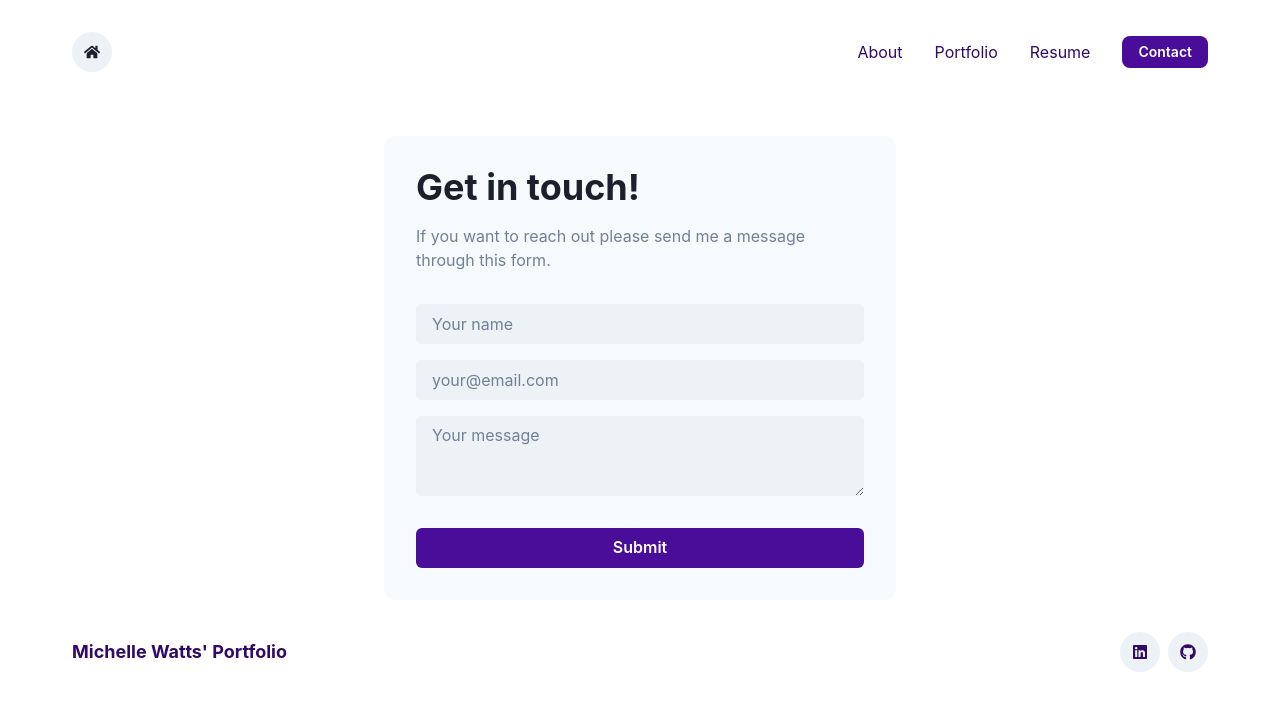
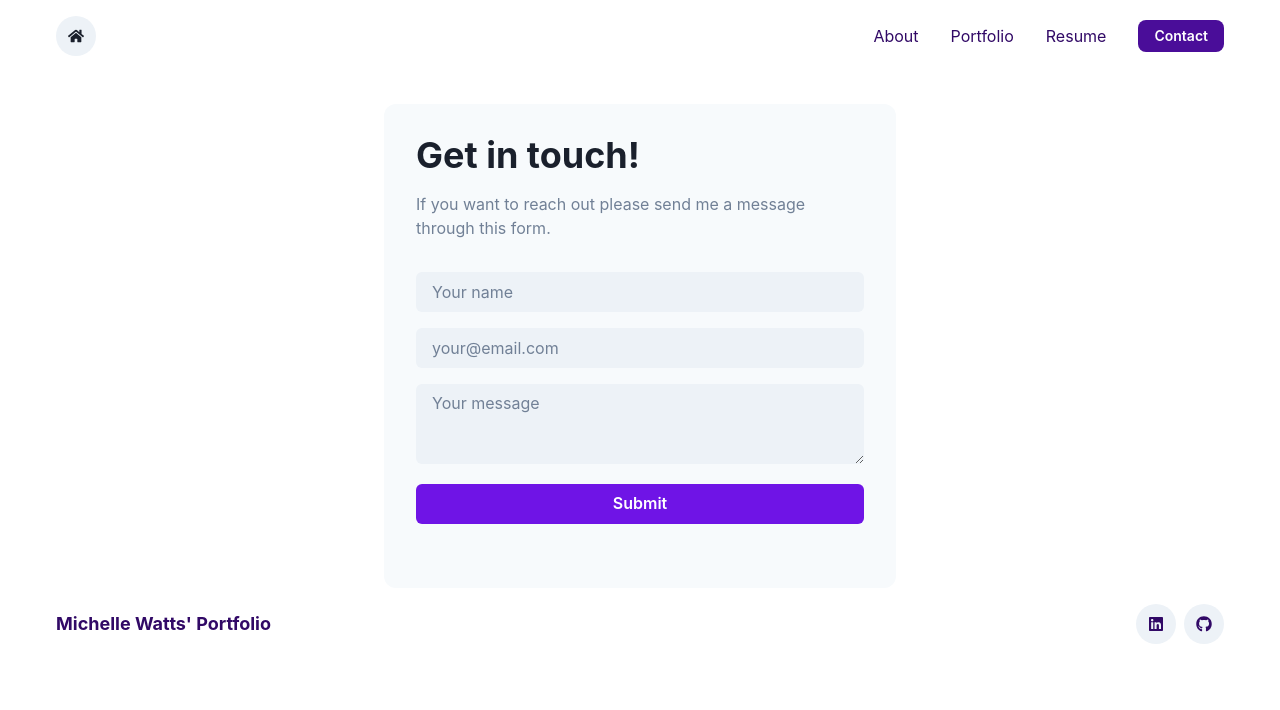
Before and after one commit to michellewatts20000/watts-react-portfolio-chakra, a React (Create React App) app: page /contact in a window 1280 px wide. Shown: the top 710 px of the page. Built offline with nearby package versions, Linux system fonts and the light colour scheme.

Commit message:
footer header padding

```diff
--- a/src/components/sections/Footer.js
+++ b/src/components/sections/Footer.js
@@ -10,7 +10,7 @@ function Footer() {
             justify="space-between"
             wrap="wrap"
             w="100%"
-            p={8}
+            p={4}
             bg={["primary.500", "primary.500", "transparent", "transparent"]}
             color={["primary.700", "primary.700"]}
         >
--- a/src/components/sections/Form.js
+++ b/src/components/sections/Form.js
@@ -68,7 +68,7 @@ import React from 'react';
          /* and other goodies */
        }) => (
          <form onSubmit={handleSubmit}>
-            <Box>
+            <Box mb="8">
             <Stack spacing={4}>
             <Input isRequired
                 placeholder="Your name"
@@ -105,15 +105,16 @@ import React from 'react';
                 </Stack>
                 <Button
               fontFamily={'heading'}
-              mt={8}
+              mt={5}
               w={'full'}
               type="submit"
               colorScheme="primary"
+              bg={["primary.900", "primary.900", "primary.200", "primary.200"]}
               disabled={isSubmitting}
               color={'white'}
               _hover={{
                 bggradient: 'linear(to-r, red.400,pink.400)',
-                boxShadow: 'xl',
+                boxShadow: 'md',
               }}>
               Submit
             </Button>
--- a/src/components/sections/Header.js
+++ b/src/components/sections/Header.js
@@ -17,7 +17,7 @@ const toggleMenu = () => setShow(!show)
       wrap="wrap"
       w="100%"
       mb={8}
-      p={8}
+      p={[4]}
       bg={["primary.500", "primary.500", "transparent", "transparent"]}
 
       {...props}
```
